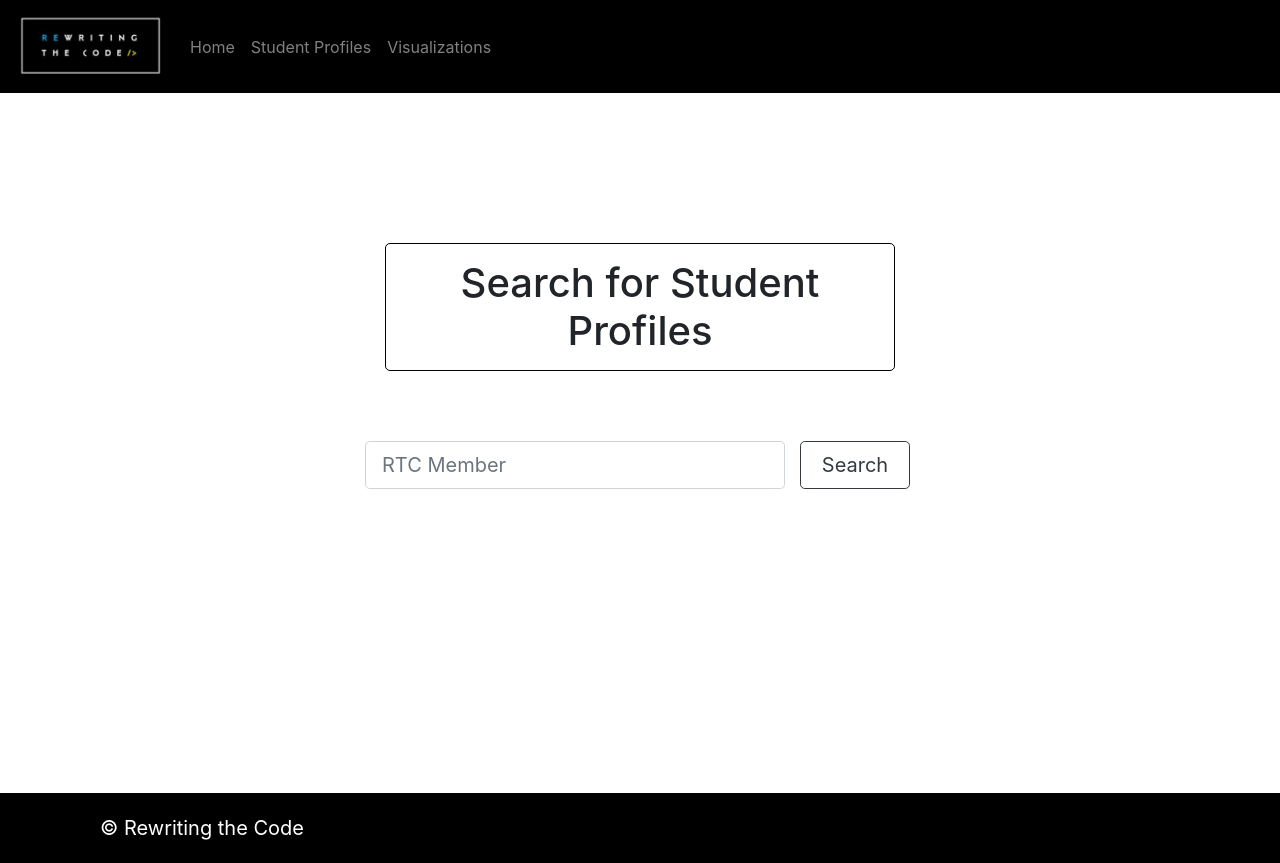
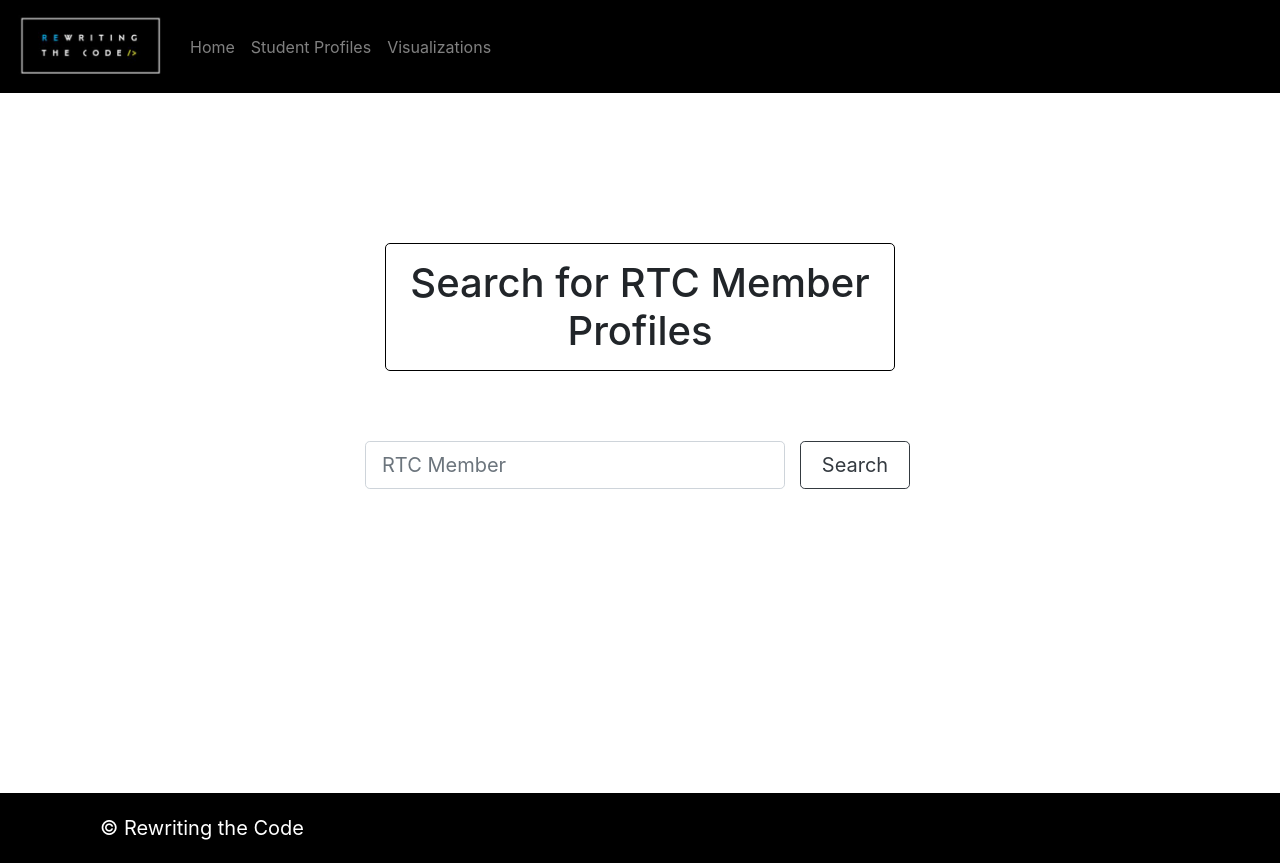
Before and after one commit to sgkolli535/rtcstudentprofiles, a React (Create React App) app: page /1 in a window 1280 px wide. Built offline with nearby package versions, Linux system fonts and the light colour scheme; no server answers.

Commit message:
Added env variables

```diff
--- a/src/directory.js
+++ b/src/directory.js
@@ -11,23 +11,28 @@ import Navigation from "./navigation.js";
 class Directory extends Component {
 	constructor(props) {
 		super(props);
-		this.state = {apiResponse: ""};
+		this.state = {
+			rtcMembers: [],
+			inputValue: '',
+		};
+
 	}
 	callAPI() {
 		fetch("http://localhost:9000/testAPI")
 		.then(res => res.text())
-		.then(res => this.setState({ apiResponse: res}));
+		.then(res => this.setState({ rtcMembers: res}));
 	}
 	componentWillMount() {
 		this.callAPI();
 	}
+
 	render() {
 	return(
 		<div id="directory">
-		<h1>Search for Student Profiles</h1>
-		<p className="App-intro">{this.state.apiResponse}</p>
+		<h1>Search for RTC Member Profiles</h1>
+		<p className="App-intro">{this.state.rtcMembers}</p>
 		<Form inline id="search">
-      		<FormControl type="text" placeholder="RTC Member" id="bar" size="lg"/>
+      		<FormControl type="text" placeholder="RTC Member" id="bar" size="lg" value={this.props.inputValue} onChange={this.props.memberFilterOnChange}/>
       		<Button variant="outline-dark" size="lg" id="button">Search</Button>{' '}
      	 </Form>
      	 </div>
```
Also changed, not shown: 2 other files (tests, documents, lock files or other folders).
